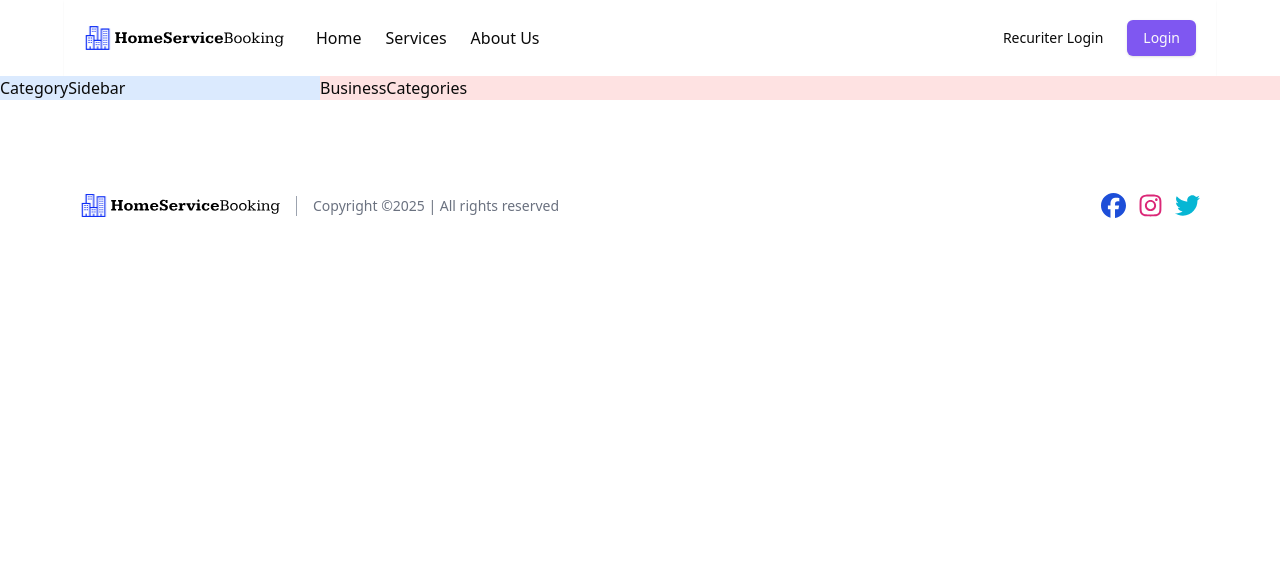
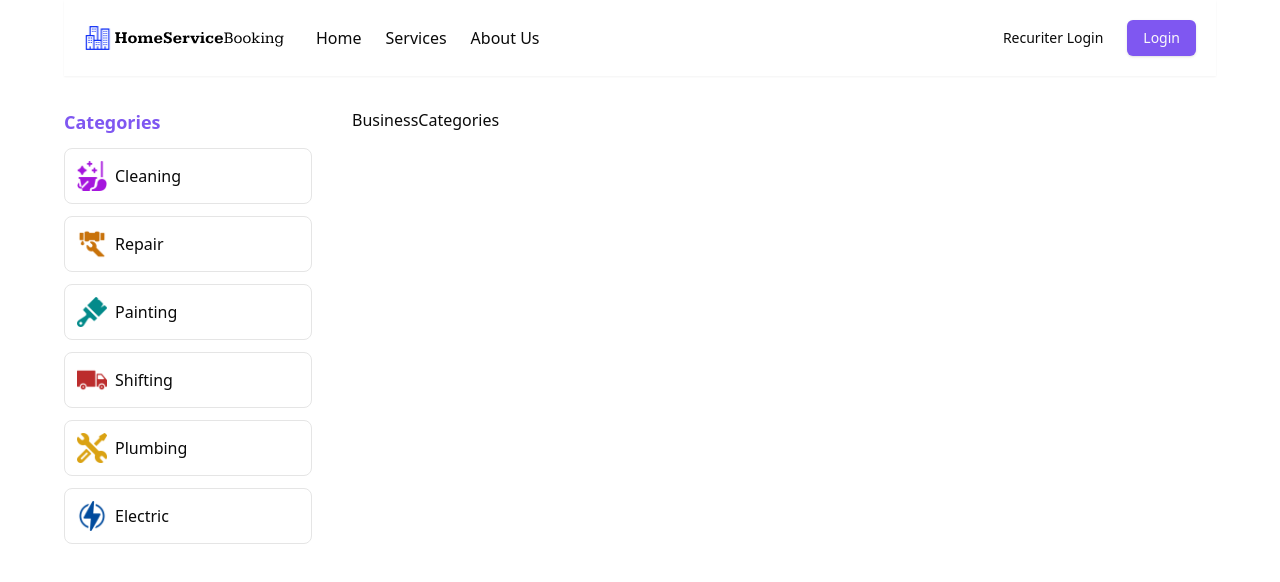
Before and after one commit to K-Aayush/HomeServiceBooking-Frontend, a React (Vite) app: page /category/1 in a window 1280 px wide. Shown: the top 582 px of the page. Built offline with nearby package versions, Linux system fonts and the light colour scheme; no server answers.

Commit message:
mapped the categorylist in sidebar and exclude footer in category search

```diff
--- a/src/App.tsx
+++ b/src/App.tsx
@@ -1,4 +1,4 @@
-import { Route, Routes } from "react-router-dom";
+import { Route, Routes, useLocation } from "react-router-dom";
 import Home from "./pages/Home";
 import About from "./pages/About";
 import Services from "./pages/Services";
@@ -7,6 +7,7 @@ import Footer from "./components/Footer";
 import Category from "./pages/Category";
 
 const App = () => {
+  const location = useLocation();
   return (
     <div>
       <Navbar />
@@ -16,7 +17,7 @@ const App = () => {
         <Route path="/Services" element={<Services />} />
         <Route path="/category/:id" element={<Category />} />
       </Routes>
-      <Footer />
+      {!location.pathname.startsWith("/category/") && <Footer />}
     </div>
   );
 };
--- a/src/components/CategorySidebar.tsx
+++ b/src/components/CategorySidebar.tsx
@@ -1,5 +1,22 @@
+import { BusinessCategories } from "../lib/data";
+
 const CategorySidebar = () => {
-  return <div>CategorySidebar</div>;
+  return (
+    <div>
+      <h2 className="text-lg mb-3 font-bold text-primary">Categories</h2>
+      <div>
+        {BusinessCategories.map((item, index) => (
+          <div
+            key={index}
+            className="flex items-center gap-2 p-3 border rounded-lg mb-3 md:mr-10 cursor-pointer hover:bg-purple-50 hover:text-primary hover:border-primary hover:shadow-md"
+          >
+            <img src={item.icon} alt="icon" width={30} height={30} />
+            <h2>{item.name}</h2>
+          </div>
+        ))}
+      </div>
+    </div>
+  );
 };
 
 export default CategorySidebar;
--- a/src/pages/Category.tsx
+++ b/src/pages/Category.tsx
@@ -4,11 +4,13 @@ import CategorySidebar from "../components/CategorySidebar";
 const Category = () => {
   const { id } = useParams();
   return (
-    <div className="grid grid-cols-4">
-      <div className="bg-blue-100">
-        <CategorySidebar />
+    <div className="mx-6 md:mx-16 mt-8">
+      <div className="grid grid-cols-4">
+        <div className="">
+          <CategorySidebar />
+        </div>
+        <div className="col-span-3 ">BusinessCategories</div>
       </div>
-      <div className="col-span-3 bg-red-100">BusinessCategories</div>
     </div>
   );
 };
```
